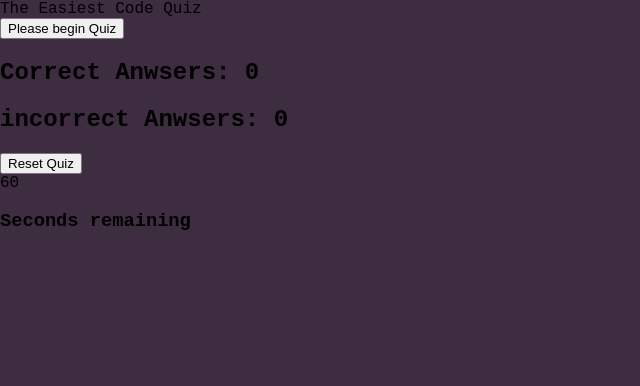
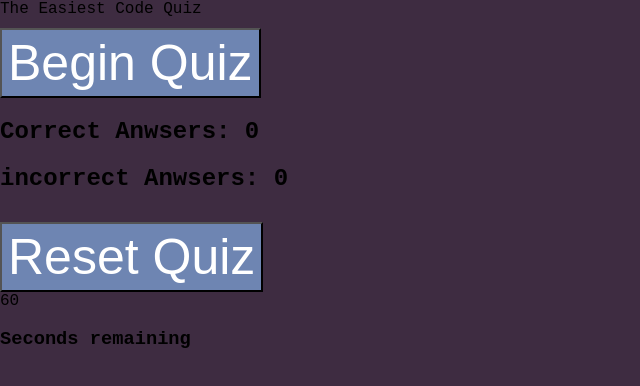
Before and after one commit to NickyLiu91/code-quiz, a plain HTML site: page index.html in a window 1280 px wide. Shown: the whole page, without its empty margins (0-640 px from the left). Drawn offline with Linux system fonts and the light colour scheme.

Commit message:
modify buttons in CSS

```diff
--- a/index.html
+++ b/index.html
@@ -10,17 +10,16 @@
 <body>
 <header>
     <div class="main-text">The Easiest Code Quiz</div>
-    <button class="main-button"> Please begin Quiz</button>
+    <button class="main-button"> Begin Quiz</button>
 </header>
 <main>
     <section>
-
-
-
+<div class="quiz-questions">
+</div>
     </section>
 
             <section>
-<div class="quiz results">
+            <div class="quiz-results">
             <div class="right-wrong-section">
             <div>
     <h2>Correct Anwsers: <span class="correct">0 </span></h2>
@@ -28,26 +27,18 @@
             </div>
     <button class="reset-button"> Reset Quiz</button>
             </div>
-<div class="Quiz timer">
+            <div class="quiz-timer">
             <div class="timer-text">
  <!-- need to double check below-->
             <div class="timer-count">60</div>
             <h3>Seconds remaining</h3>
 
             </div>
-
             </div>
-
-
             </div>
     </section>
 
 </main>
-
     <script src="script.js"></script>
-
-
 </body>
-
-
 </html>
--- a/style.css
+++ b/style.css
@@ -2,6 +2,7 @@
 :root {
 --Background: #3E2C41;
 --Text: white;
+--Button: #6E85B2;
 }
 
 /* universal */
@@ -19,3 +20,27 @@ min-height: 100px;
 justify-content: flex-start;
 background-color: var(--Background);
 }
+/* button to begin quiz */
+.main-button   {
+    font-size:50px;
+    height: 70px;
+    line-height: 10px;
+    margin-top: 10px;
+
+}
+/* button to re-do quiz */
+.reset-button {
+    font-size:50px;
+    height: 70px;
+    line-height: 10px;
+    margin-top: 10px;
+
+}
+/* colors of button */
+button {
+    color:var(--Text);
+    background-color: var(--Button);
+
+
+
+}
```
Lines whose indentation alone changed are shown as unchanged.
